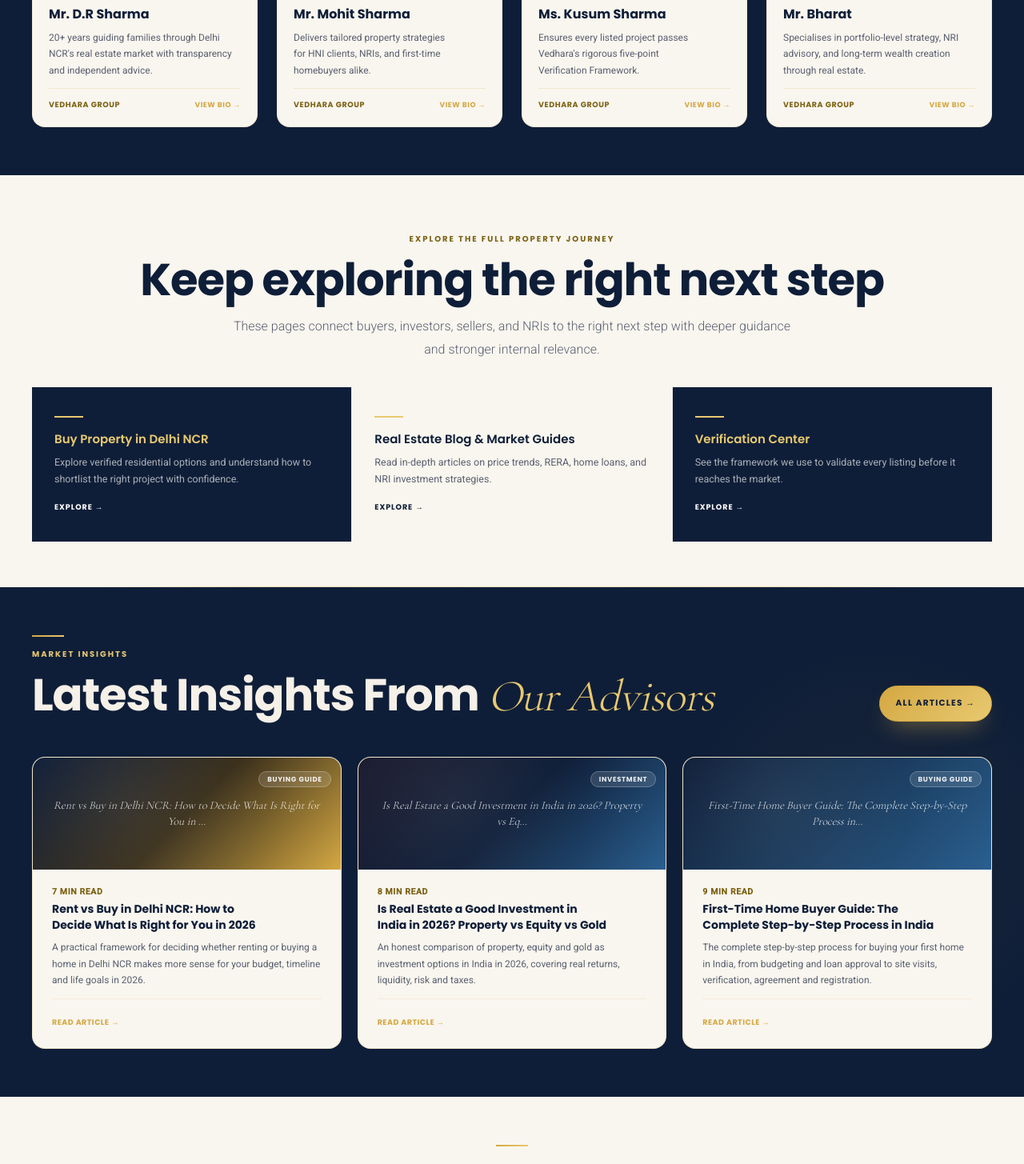
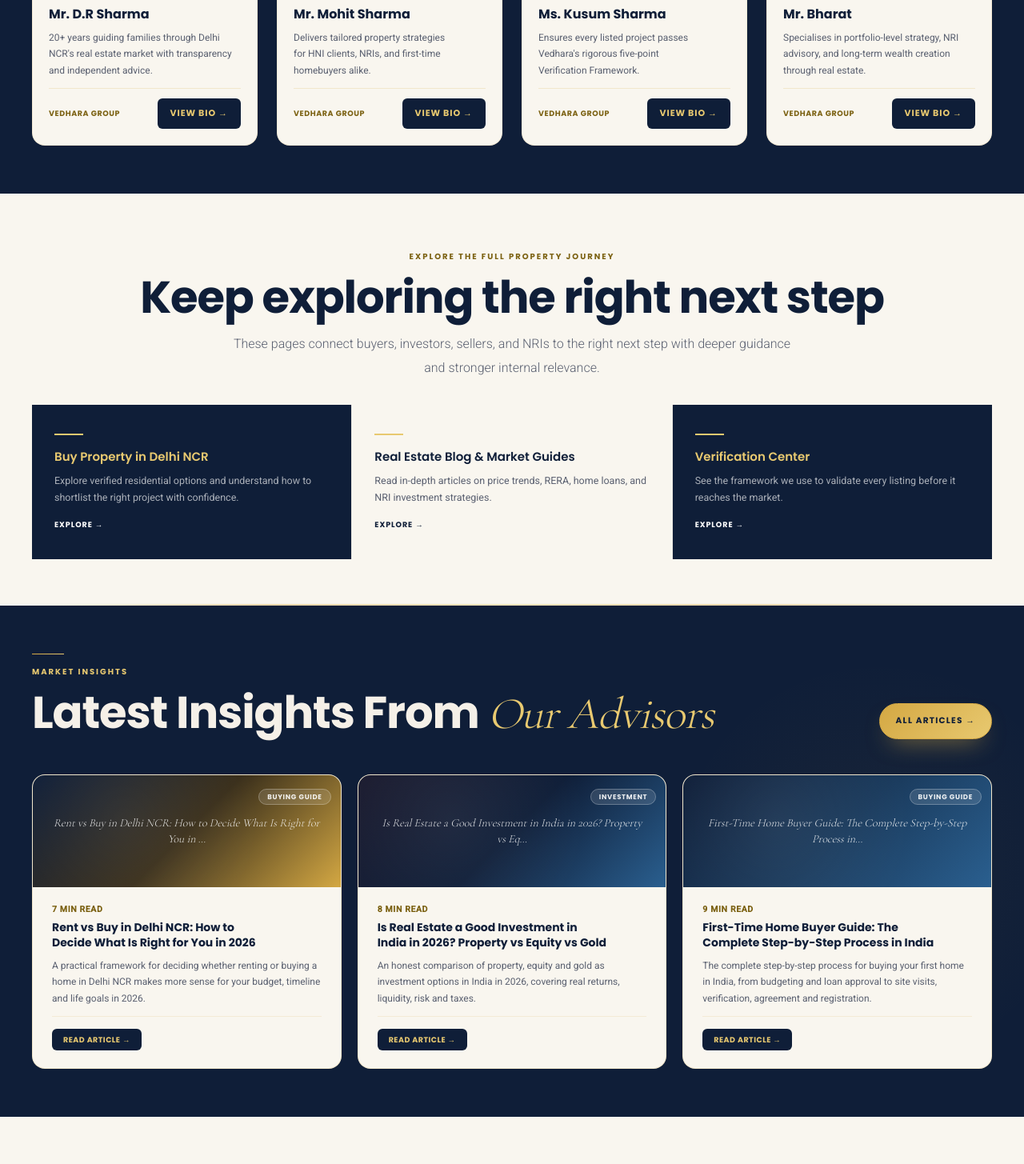
Before and after one commit to mohit1661-ai/Vedhara-Group-Supabase, a Next.js app: page / in a window 1280 px wide. Shown: the part 8520-9975 px from the top of the page at 80% size. Built offline with nearby package versions, Linux system fonts and the light colour scheme.

Commit message:
Card CTAs: homepage View Bio + Read Article as navy pills, and rent Schedule Visit price row wraps on narrow phones

```diff
--- a/app/page.tsx
+++ b/app/page.tsx
@@ -409,7 +409,7 @@ export default function HomePage() {
                     </p>
                     <div style={{ display:"flex",justifyContent:"space-between",alignItems:"center",borderTop:"1px solid rgba(212,168,67,0.2)",paddingTop:12 }}>
                       <span style={{ fontFamily:"var(--t-head)",fontSize:9.5,fontWeight:700,color:"var(--gold-ink)",textTransform:"uppercase",letterSpacing:"0.06em" }}>Vedhara Group</span>
-                      <Link href="/team" style={{ fontFamily:"var(--t-head)",fontSize:9,fontWeight:700,color:"var(--gold)",textTransform:"uppercase",letterSpacing:"0.06em",textDecoration:"none",display:"inline-flex",alignItems:"center",gap:4 }}>
+                      <Link href="/team" style={{ fontFamily:"var(--t-head)",fontSize:11,fontWeight:700,letterSpacing:"0.08em",textTransform:"uppercase",display:"inline-flex",alignItems:"center",gap:5,padding:"10px 16px",background:"var(--navy)",color:"var(--gold-lt)",borderRadius:6,whiteSpace:"nowrap",textDecoration:"none" }}>
                         View Bio →
                       </Link>
                     </div>
@@ -473,7 +473,7 @@ export default function HomePage() {
                     <h3 style={{ fontFamily:"var(--t-head)",fontSize:14,fontWeight:700,color:"var(--navy)",marginBottom:8,lineHeight:1.4 }}>{post.title}</h3>
                     <p className="body-sm" style={{ color:"var(--slate)",fontSize:12,lineHeight:1.7,flex:1 }}>{post.excerpt}</p>
                     <div style={{ paddingTop:14,marginTop:12,borderTop:"1px solid rgba(212,168,67,0.15)" }}>
-                      <Link href={`/blog/${post.slug}`} style={{ fontFamily:"var(--t-head)",fontSize:9.5,fontWeight:700,letterSpacing:"0.05em",textTransform:"uppercase",color:"var(--gold)",display:"inline-flex",alignItems:"center",gap:4,textDecoration:"none" }}>
+                      <Link href={`/blog/${post.slug}`} className="apply-btn" style={{ fontFamily:"var(--t-head)",fontSize:9.5,fontWeight:700,letterSpacing:"0.05em",textTransform:"uppercase",color:"var(--gold-lt)",display:"inline-flex",alignItems:"center",gap:4,background:"var(--navy)",padding:"6px 14px",borderRadius:6,textDecoration:"none",transition:"all 0.2s" }}>
                         Read Article →
                       </Link>
                     </div>
--- a/app/rent/page.tsx
+++ b/app/rent/page.tsx
@@ -199,12 +199,12 @@ export default function RentPage() {
                     </div>
 
                     {/* Price row */}
-                    <div style={{ display:"flex",justifyContent:"space-between",alignItems:"center",borderTop:"1px solid rgba(212,168,67,0.2)",paddingTop:12 }}>
+                    <div style={{ display:"flex",justifyContent:"space-between",alignItems:"center",flexWrap:"wrap",gap:8,rowGap:8,borderTop:"1px solid rgba(212,168,67,0.2)",paddingTop:12 }}>
                       <div>
                         <p style={{ fontFamily:"var(--t-head)",fontSize:8.5,fontWeight:700,letterSpacing:"0.08em",textTransform:"uppercase",color:"rgba(42,45,53,0.35)",marginBottom:1 }}>Monthly Rent</p>
                         <p style={{ fontFamily:"var(--t-head)",fontSize:17,fontWeight:700,color:"var(--navy)",margin:0 }}>{property.monthlyRent}</p>
                       </div>
-                      <span style={{ fontFamily:"var(--t-head)",fontSize:11,fontWeight:700,letterSpacing:"0.08em",textTransform:"uppercase",display:"inline-flex",alignItems:"center",gap:5,padding:"10px 16px",background:"var(--navy)",color:"var(--gold-lt)",borderRadius:6,whiteSpace:"nowrap" }}>
+                      <span style={{ fontFamily:"var(--t-head)",fontSize:11,fontWeight:700,letterSpacing:"0.08em",textTransform:"uppercase",display:"inline-flex",alignItems:"center",gap:5,marginLeft:"auto",padding:"10px 16px",background:"var(--navy)",color:"var(--gold-lt)",borderRadius:6,whiteSpace:"nowrap" }}>
                         Schedule Visit →
                       </span>
                     </div>
```
